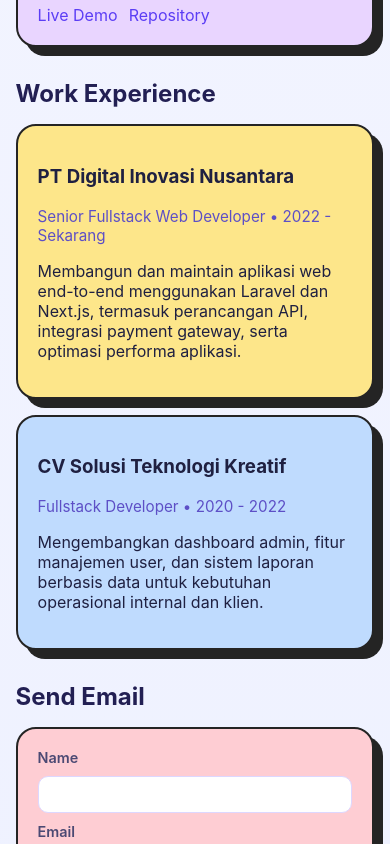
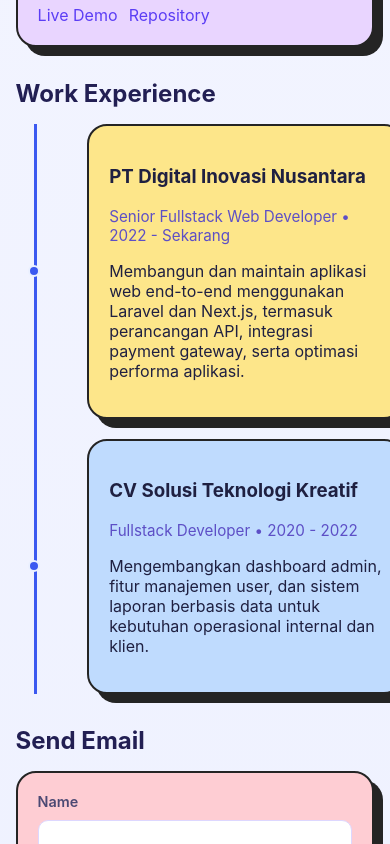
Before and after one commit to mftlhn/mifta-portfolio, a Next.js app: page / in a window 390 px wide. Shown: the part 1500-2344 px from the top of the page. Built offline with nearby package versions, Linux system fonts and the light colour scheme.

Commit message:
update tampilan card work experience

```diff
--- a/app/globals.css
+++ b/app/globals.css
@@ -166,12 +166,79 @@
   background: #e9d5ff;
 }
 
-.experienceGrid .experienceCard:nth-child(2n + 1) {
+.experienceItem:nth-child(2n + 1) .experienceCard {
   background: #fde68a;
 }
 
-.experienceGrid .experienceCard:nth-child(2n) {
+.experienceItem:nth-child(2n) .experienceCard {
   background: #bfdbfe;
+}
+
+.experienceTimeline {
+  position: relative;
+  display: grid;
+  gap: 1.25rem;
+}
+
+.experienceTimeline::before {
+  content: "";
+  position: absolute;
+  top: 0;
+  bottom: 0;
+  left: 50%;
+  width: 3px;
+  transform: translateX(-50%);
+  background: #3b59f0;
+}
+
+.experienceItem {
+  position: relative;
+  display: grid;
+  grid-template-columns: 1fr 1fr;
+  min-height: 180px;
+}
+
+.experienceItem .experienceCard {
+  opacity: 0;
+  transition: opacity 520ms ease, transform 520ms ease;
+  transition-delay: var(--reveal-delay, 0ms);
+}
+
+.experienceItem.left .experienceCard {
+  transform: translateX(-48px);
+}
+
+.experienceItem.right .experienceCard {
+  transform: translateX(48px);
+}
+
+.experienceItem.inView .experienceCard {
+  opacity: 1;
+  transform: translateX(0);
+}
+
+.experienceItem.left .experienceCard {
+  grid-column: 1;
+  justify-self: end;
+  margin-right: 2.2rem;
+}
+
+.experienceItem.right .experienceCard {
+  grid-column: 2;
+  justify-self: start;
+  margin-left: 2.2rem;
+}
+
+.timelineDot {
+  position: absolute;
+  top: 50%;
+  left: 50%;
+  width: 12px;
+  height: 12px;
+  border-radius: 999px;
+  transform: translate(-50%, -50%);
+  background: #3b59f0;
+  border: 2px solid #eaf0ff;
 }
 
 .skills {
@@ -248,6 +315,15 @@
   margin: 0.3rem 0 0;
 }
 
+.footer {
+  margin-top: 2.5rem;
+  padding-top: 1.25rem;
+  border-top: 2px solid #d8d1ff;
+  text-align: center;
+  color: #575577;
+  font-weight: 600;
+}
+
 @media (max-width: 860px) {
   .heroCard {
     grid-template-columns: 1fr;
@@ -257,4 +333,28 @@
     width: 180px;
     height: 180px;
   }
+
+  .experienceTimeline::before {
+    left: 18px;
+    transform: none;
+  }
+
+  .experienceItem {
+    grid-template-columns: 1fr;
+    min-height: auto;
+  }
+
+  .experienceItem.left .experienceCard,
+  .experienceItem.right .experienceCard {
+    grid-column: 1;
+    justify-self: stretch;
+    margin-left: 2.6rem;
+    margin-right: 0;
+    transform: translateX(30px);
+  }
+
+  .timelineDot {
+    left: 18px;
+    transform: translate(-50%, -50%);
+  }
 }
--- a/app/page.tsx
+++ b/app/page.tsx
@@ -2,6 +2,7 @@
 
 import Image from "next/image";
 import { FormEvent, useEffect, useMemo, useState } from "react";
+import type { CSSProperties } from "react";
 import {
   defaultPortfolioContent,
   hydratePortfolioContent,
@@ -26,6 +27,26 @@
       setContent(defaultPortfolioContent);
     }
   }, []);
+
+  useEffect(() => {
+    const items = Array.from(document.querySelectorAll<HTMLElement>(".experienceItem"));
+    if (items.length === 0) return;
+
+    const observer = new IntersectionObserver(
+      (entries, currentObserver) => {
+        entries.forEach((entry) => {
+          if (!entry.isIntersecting) return;
+          entry.target.classList.add("inView");
+          currentObserver.unobserve(entry.target);
+        });
+      },
+      { threshold: 0.2 }
+    );
+
+    items.forEach((item) => observer.observe(item));
+
+    return () => observer.disconnect();
+  }, [content.workExperiences]);
 
   const mailtoLink = useMemo(() => {
     const subject = encodeURIComponent(`Portfolio Inquiry from ${name || "Visitor"}`);
@@ -95,15 +116,22 @@
 
       <section className="section" id="experience">
         <h2>Work Experience</h2>
-        <div className="grid experienceGrid">
-          {(content.workExperiences ?? []).map((experience) => (
-            <article key={`${experience.companyName}-${experience.yearRange}`} className="card portfolioCard experienceCard">
+        <div className="experienceTimeline">
+          {(content.workExperiences ?? []).map((experience, index) => (
+            <div
+              key={`${experience.companyName}-${experience.yearRange}`}
+              className={`experienceItem ${index % 2 === 0 ? "left" : "right"}`}
+              style={{ "--reveal-delay": `${index * 120}ms` } as CSSProperties}
+            >
+              <span className="timelineDot" aria-hidden="true" />
+              <article className="card portfolioCard experienceCard">
                 <h3>{experience.companyName}</h3>
                 <p className="stack">
                   {experience.position} • {experience.yearRange}
                 </p>
                 <p>{experience.jobdesk}</p>
               </article>
+            </div>
           ))}
         </div>
       </section>
@@ -135,6 +163,10 @@
           <button type="submit">Send Email</button>
         </form>
       </section>
+
+      <footer className="footer">
+        <p>© {new Date().getFullYear()} {content.fullName}. All rights reserved.</p>
+      </footer>
     </main>
   );
 }
```
Lines whose indentation alone changed are shown as unchanged.
